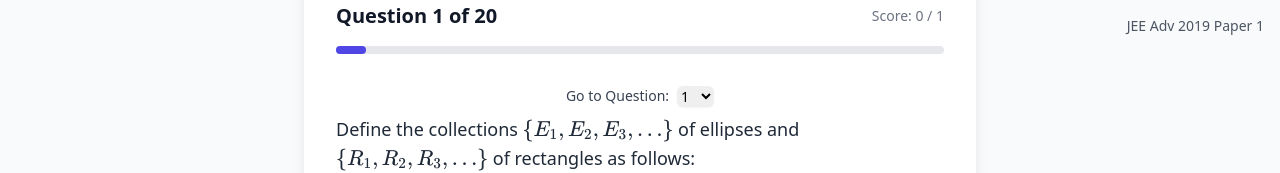
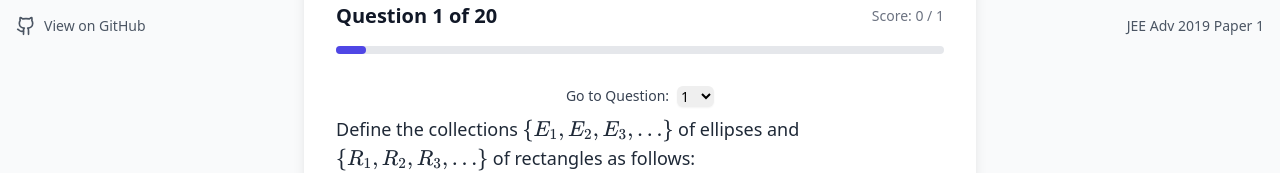
Before and after one commit to nsdevaraj/jeeQuestionBank, a React (Vite) app: page / in a window 1280 px wide. Both pictures are taken after a click on the button "Mathematics". Shown: the top 173 px of the page. Built offline with nearby package versions, Linux system fonts and the light colour scheme.

Commit message:
github fixes

```diff
--- a/src/App.tsx
+++ b/src/App.tsx
@@ -1,5 +1,5 @@
 import React, { useState, useMemo, useEffect } from 'react';
-import { Brain, CheckCircle2, XCircle, BookOpen, Download, Copy } from 'lucide-react';
+import { Brain, CheckCircle2, XCircle, BookOpen, Download, Copy, Github } from 'lucide-react';
 import jsPDF from 'jspdf';
 import html2canvas from 'html2canvas';
 import quizData from './data/quiz.json';
@@ -119,6 +119,7 @@ const SubjectSelection = ({ onSelectSubject }: { onSelectSubject: (subject: stri
 };
 
 function App() {
+  const [showToast, setShowToast] = useState(false);
   const [selectedSubject, setSelectedSubject] = useState<string | null>(null);
   const [startTime, setStartTime] = useState<number | null>(null);
   const [questionStartTime, setQuestionStartTime] = useState<number | null>(null);
@@ -359,6 +360,22 @@ function App() {
 
   return (
     <div className="min-h-screen bg-gray-50 relative">
+      {showToast && (
+        <div className="fixed top-4 right-4 bg-gray-800 text-white px-4 py-2 rounded-md shadow-lg z-50 animate-fade-in-out">
+          Question copied to clipboard, open QuickLaTeX to view the question
+        </div>
+      )}
+      <div className="absolute top-4 left-4">
+        <a
+          href="https://github.com/nsdevaraj/jeeQuestionBank"
+          target="_blank"
+          rel="noopener noreferrer"
+          className="flex items-center gap-2 text-gray-600 hover:text-gray-900 transition-colors"
+        >
+          <Github className="w-5 h-5" />
+          <span className="text-sm">View on GitHub</span>
+        </a>
+      </div>
       <div className="absolute top-4 right-4 text-gray-600 text-sm max-w-xs text-right">
         {currentQ.description}
       </div>
@@ -411,6 +428,8 @@ function App() {
               <button
                 onClick={() => {
                   navigator.clipboard.writeText(currentQ.question);
+                  setShowToast(true);
+                  setTimeout(() => setShowToast(false), 2000);
                 }}
                 className="absolute top-0 right-0 p-2 opacity-0 group-hover:opacity-100 transition-opacity"
                 title="Copy question"
--- a/tailwind.config.js
+++ b/tailwind.config.js
@@ -2,7 +2,19 @@
 export default {
   content: ['./index.html', './src/**/*.{js,ts,jsx,tsx}'],
   theme: {
-    extend: {},
+    extend: {
+      keyframes: {
+        'fade-in-out': {
+          '0%': { opacity: '0' },
+          '10%': { opacity: '1' },
+          '90%': { opacity: '1' },
+          '100%': { opacity: '0' },
+        },
+      },
+      animation: {
+        'fade-in-out': 'fade-in-out 2s ease-in-out',
+      },
+    },
   },
   plugins: [],
 };
```
Also changed, not shown: 2 other files (tests, documents, lock files or other folders).
